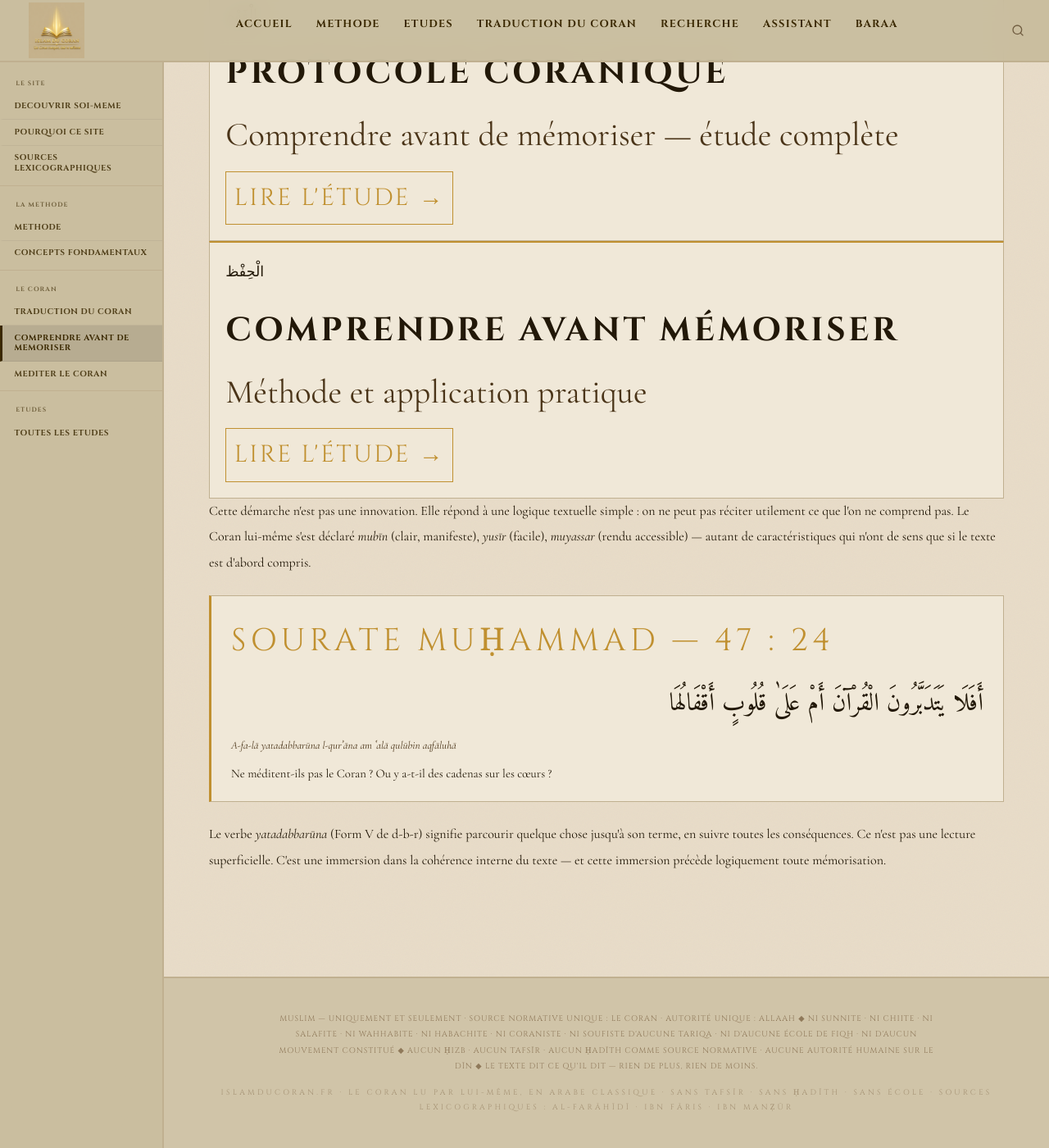
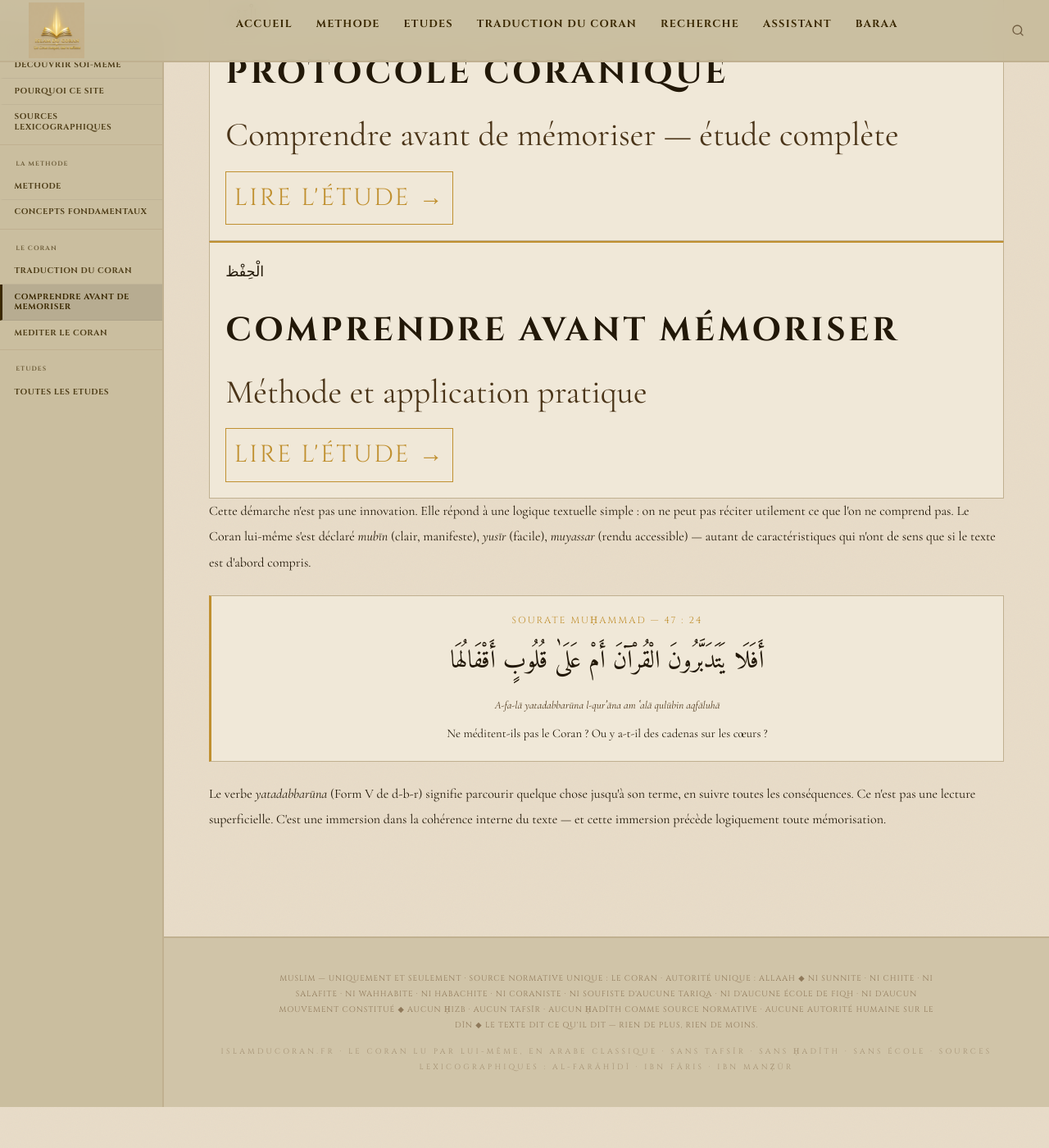
Before and after one commit to Makhuwcoder/islamducoran, a Jekyll site: the page built from comprendre.md, in a window 1280 px wide and 1400 px high, scrolled down 839 px. Shown: the whole window at 82% size. Built offline with Jekyll 4.4.1, drawn with Linux system fonts in a browser that asks for light colours; after the commit the page ends 2189 px from its top, so only the background shows below that.

Commit message:
Études: versets centrés, titre sourate réduit à .72rem

```diff
--- a/assets/css/main.scss
+++ b/assets/css/main.scss
@@ -849,12 +849,14 @@ tr:nth-child(even) td { background: var(--bg2); }
   font-size: .88rem;
   margin-bottom: .5rem;
   line-height: 1.65;
+  text-align: center;
 }
 .translation {
   color: var(--texte);
   font-size: .95rem;
   font-weight: 500;
   line-height: 1.65;
+  text-align: center;
 }
 
 /* ── BARAA MINI (sous complaint) ── */
@@ -1154,15 +1156,17 @@ tr:nth-child(even) td { background: var(--bg2); }
   padding: 1.2rem 1.5rem;
   margin: 1.5rem 0;
   overflow: hidden;
+  text-align: center;
 }
 .verse-ref {
   font-family: var(--font-titre);
-  font-size: 2.4rem;
-  letter-spacing: .14em;
+  font-size: .72rem;
+  letter-spacing: .18em;
   text-transform: uppercase;
   color: var(--or3);
   display: block;
   margin-bottom: .6rem;
+  text-align: center;
 }
 .verse-arabic {
   font-family: var(--font-arabe);
@@ -1553,6 +1557,8 @@ tr:nth-child(even) td { background: var(--bg2); }
   overflow-wrap: break-word;
   font-size: 1.9rem;
   max-width: 100%;
+  text-align: center;
+  margin: 0 auto .6rem;
 }
 .verse-block .verse-translit {
   font-size: .82rem;
@@ -1560,11 +1566,13 @@ tr:nth-child(even) td { background: var(--bg2); }
   word-break: break-word;
   overflow-wrap: break-word;
   max-width: 100%;
+  text-align: center;
 }
 .verse-block .verse-trans {
   font-size: .92rem;
   line-height: 1.9555;
   max-width: 100%;
+  text-align: center;
 }
 /* ── Note block padding ── */
 .note-block {
@@ -1624,7 +1632,10 @@ tr:nth-child(even) td { background: var(--bg2); }
   line-height: 1.955;
 }
 
-.complaint .arabic-verse { font-size: 2rem; }
+.complaint .arabic-verse { font-size: 2rem;
+  text-align: center;
+  margin: 0 auto .6rem;
+}
 
 .etude-corps p { font-size: 1rem;
   line-height: 1.75;
@@ -1639,3 +1650,27 @@ tr:nth-child(even) td { background: var(--bg2); }
 .etude-corps h3 { font-size: .9rem; }
 
 .etude-corps h4 { font-size: .78rem; }
+
+/* ── Blocs versets — centrage universel ── */
+.verse-block { text-align: center; }
+.verse-block .verse-ref    { display: block; text-align: center; font-size: .72rem; }
+.verse-block .arabic-verse { text-align: center; }
+.verse-block .verse-arabic { text-align: center; }
+.verse-block .transliteration { text-align: center; }
+.verse-block .verse-translit  { text-align: center; }
+.verse-block .translation  { text-align: center; }
+.verse-block .verse-trans  { text-align: center; }
+.verse-block .verse-note   { text-align: center; }
+
+/* Titre de sourate (h2/h3 dans les blocs d'étude) */
+.etude-corps .verse-block h2,
+.etude-corps .verse-block h3 {
+  font-family: var(--font-titre);
+  font-size: .72rem;
+  letter-spacing: .18em;
+  text-transform: uppercase;
+  color: var(--or3);
+  font-weight: 600;
+  text-align: center;
+  margin-bottom: .8rem;
+}
```
